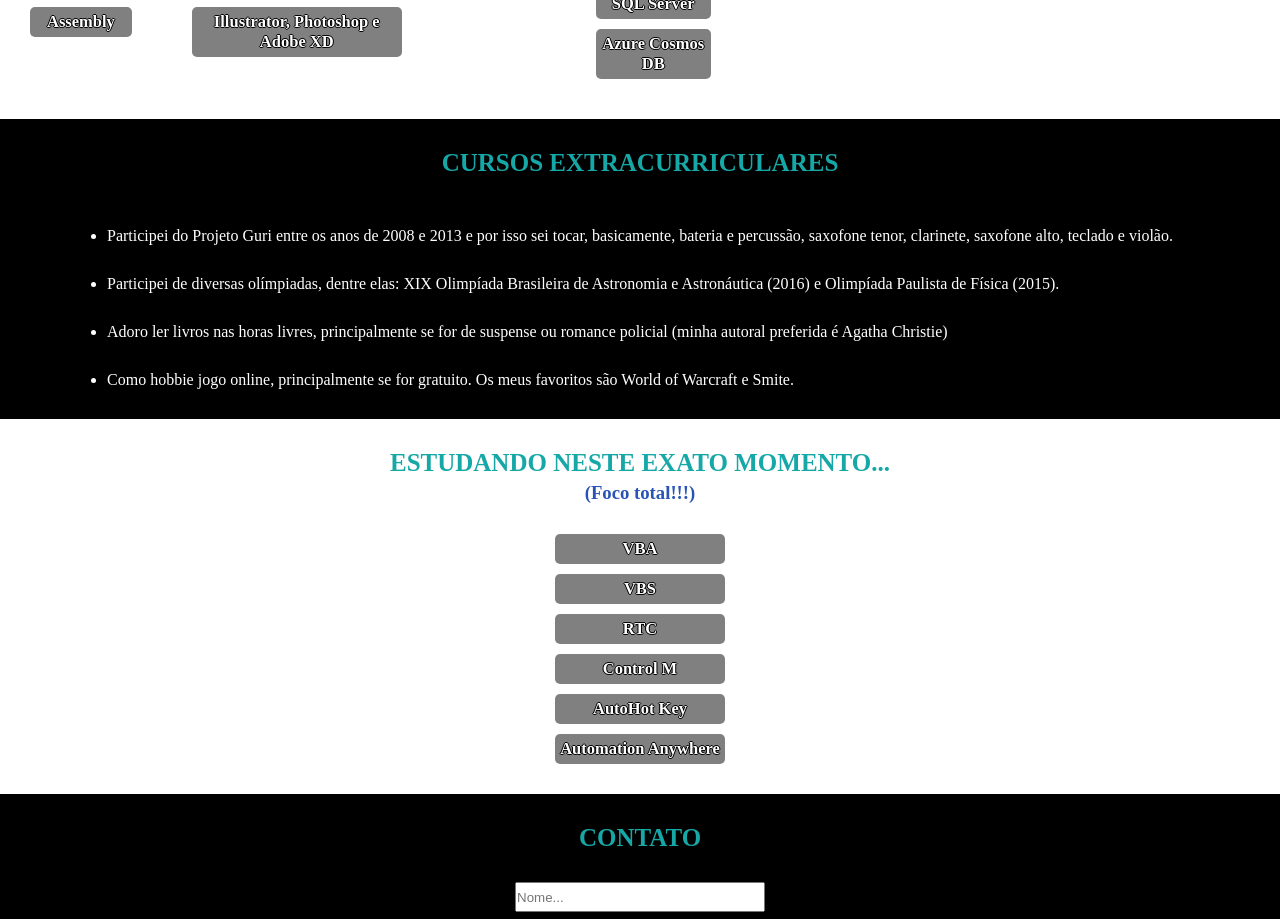
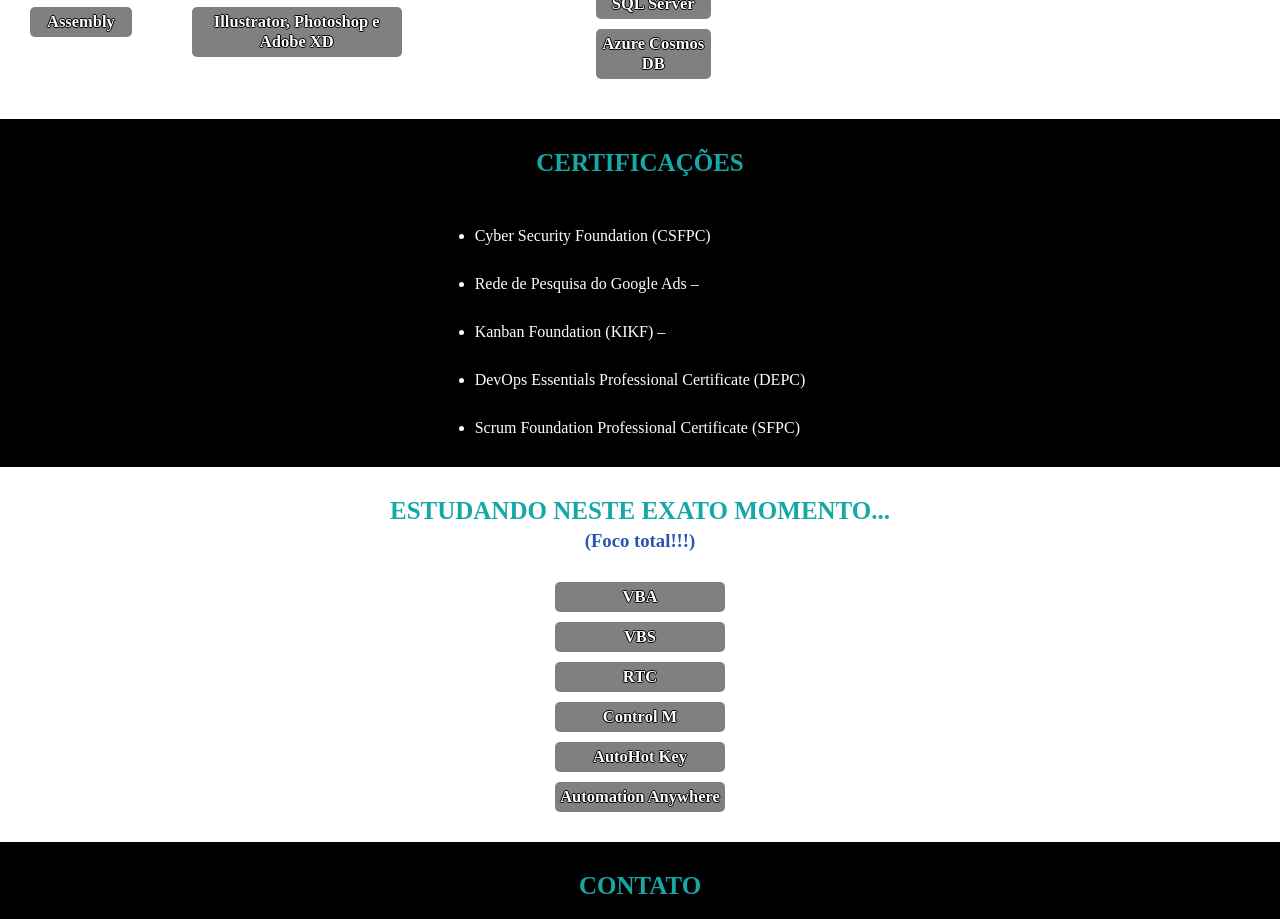
Before and after one commit to crparaizo/crparaizo.github.io, a plain HTML site: page index.html in a window 1280 px wide. Shown: the part 1878-2797 px from the top of the page. Drawn offline with nearby package versions, Linux system fonts and the light colour scheme.

Commit message:
adicionando seção de certificaçõe se removendo seção de curiosidades

```diff
--- a/index.html
+++ b/index.html
@@ -155,21 +155,15 @@
 
         </section>
         <section id="cursos">
-            <h2>Cursos Extracurriculares</h2>
+            <h2>Certificações</h2>
 
             <div class="bye">
                 <ul>
-                    <li>Participei do Projeto Guri entre os anos de 2008 e 2013 e por isso sei tocar, basicamente,
-                        bateria e
-                        percussão, saxofone tenor, clarinete, saxofone alto, teclado e violão.</li>
-                    <li>Participei de diversas olímpiadas, dentre elas: XIX Olimpíada Brasileira de Astronomia e
-                        Astronáutica
-                        (2016) e Olimpíada Paulista de Física (2015). </li>
-                    <li>Adoro ler livros nas horas livres, principalmente se for de suspense ou romance policial (minha
-                        autoral preferida é Agatha Christie)</li>
-                    <li>Como hobbie jogo online, principalmente se for gratuito. Os meus favoritos são World
-                        of Warcraft
-                        e Smite.</li>
+                    <li>Cyber Security Foundation (CSFPC)</li>
+                    <li>Rede de Pesquisa do Google Ads –</li>
+                    <li>Kanban Foundation (KIKF) –</li>
+                    <li>DevOps Essentials Professional Certificate (DEPC)</li>
+                    <li>Scrum Foundation Professional Certificate (SFPC)</li>
                 </ul>
             </div>
         </section>
```
